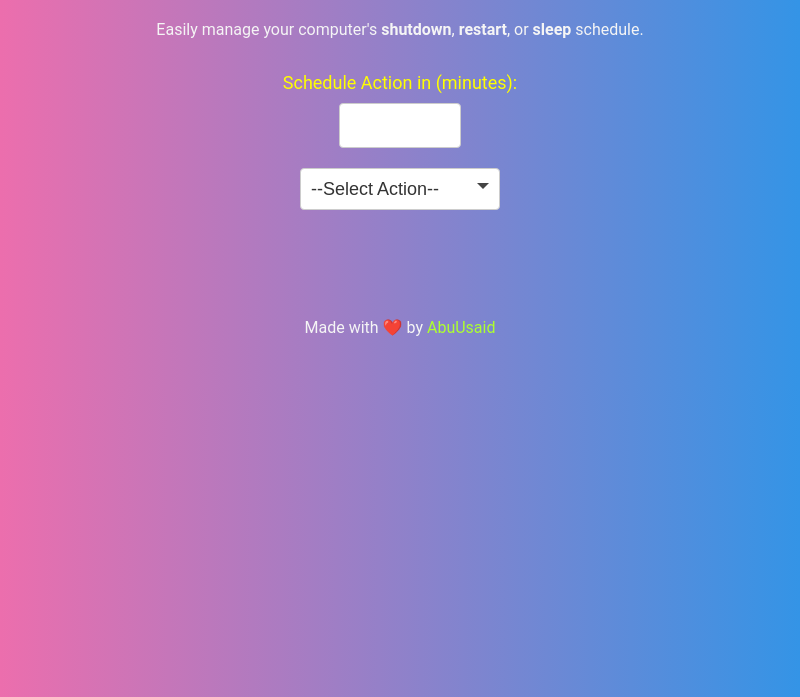
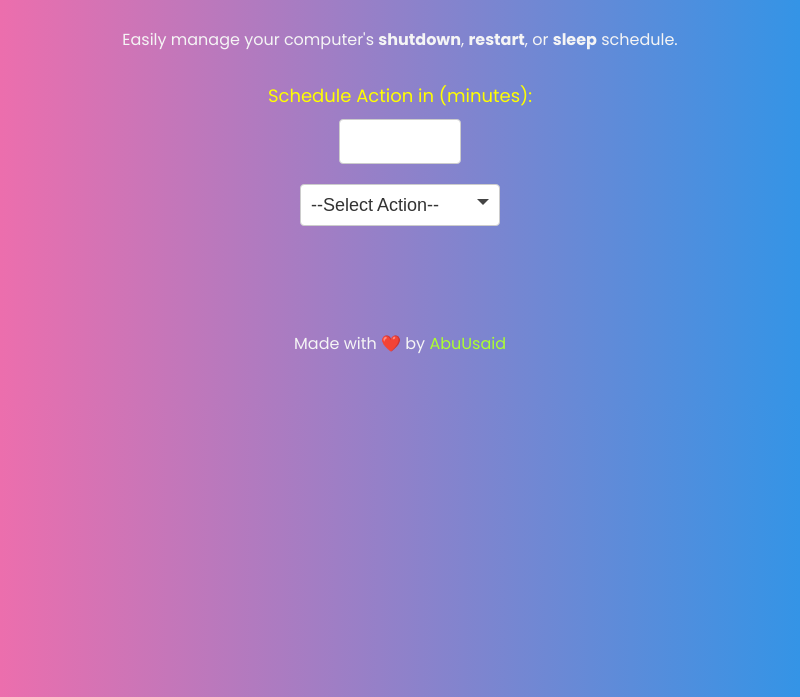
Before and after one commit to AbuUsaid/SD, an Electron app: page index.html in a window 800 px wide. Shown: the part 103-800 px from the top of the page. Drawn offline with Linux system fonts and the light colour scheme.

Commit message:
change font style to google poppins

```diff
--- a/styles.css
+++ b/styles.css
@@ -1,6 +1,8 @@
+@import url('https://fonts.googleapis.com/css2?family=Poppins:wght@400;700&display=swap');
+
+
 body {
-    /* font-family: Arial, sans-serif; */
-    font-family: Roboto, Helvetica, Arial, sans-serif;
+    font-family: 'Poppins', Helvetica, Arial, sans-serif;
 
     background-color: #f4f4f4;
     color: #333;
@@ -90,7 +92,7 @@ footer {
     padding: 10px;
     text-align: center;
     font-size: 14px;
-    color: whitesmoke;
+    color: white;
 }
 
 footer a {
```
